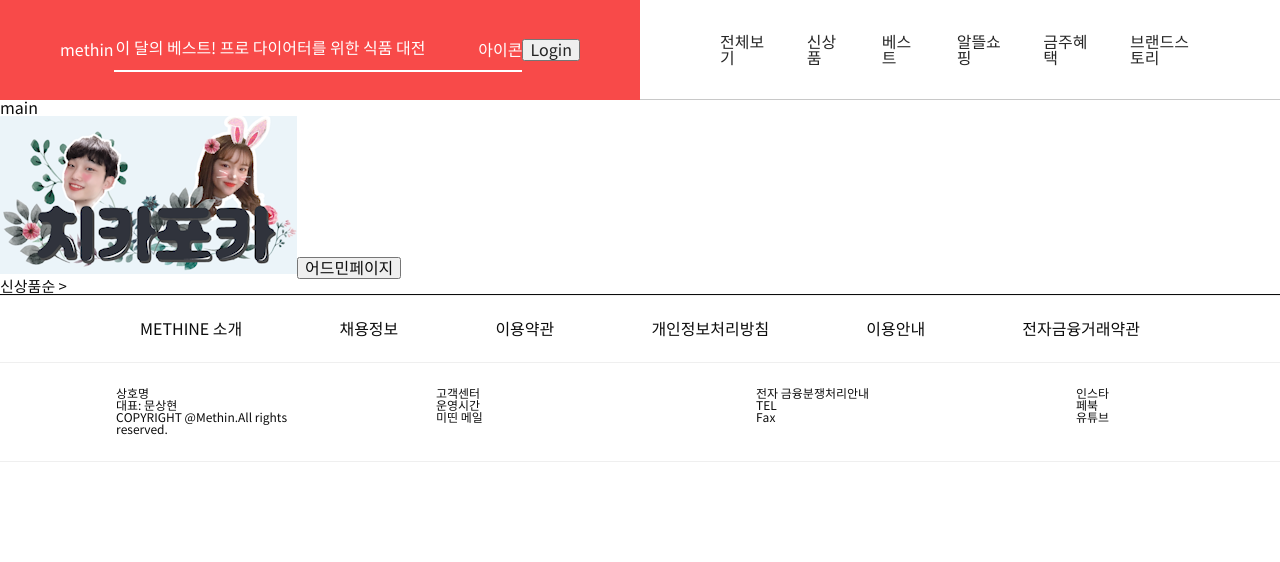
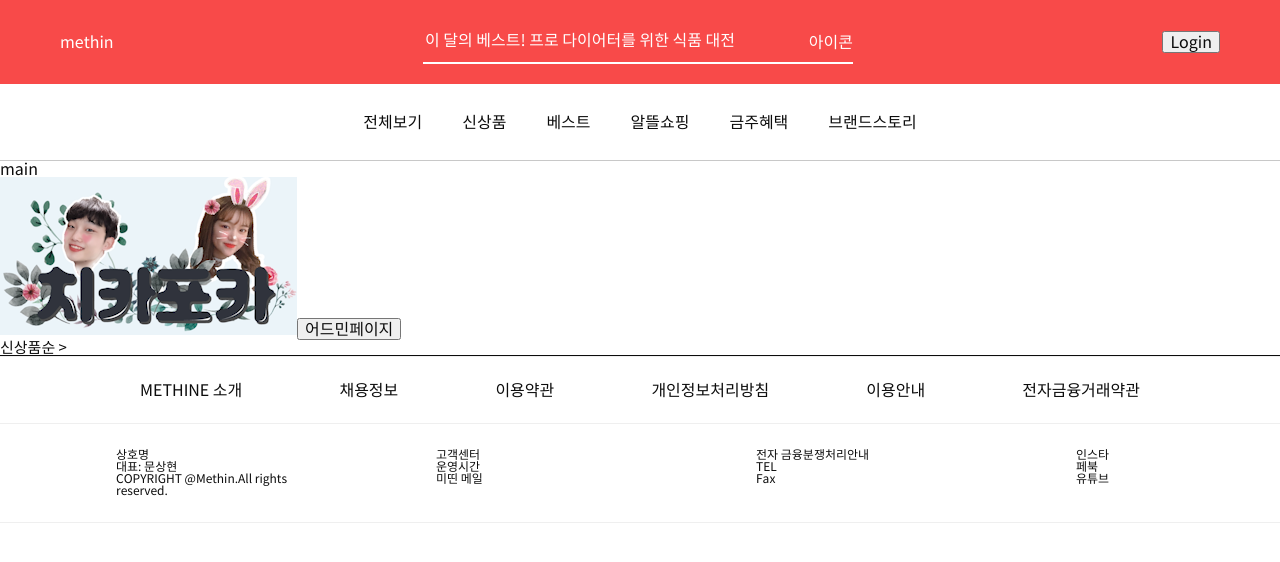
Before and after one commit to soohanlee/methin, a React (Create React App) app: page / in a window 1280 px wide. Shown: the top 562 px of the page. Built offline with nearby package versions, Linux system fonts and the light colour scheme; what notyf would draw is missing.

Commit message:
feat: header antd header제거

```diff
--- a/src/App.js
+++ b/src/App.js
@@ -41,13 +41,6 @@ const UserContainer = styled(Layout)`
   flex-direction: column;
   overflow-y: auto;
   height: 100%;
-`;
-
-const CustomHeader = styled(Header)`
-  display: flex;
-  height: 10rem;
-
-  padding: 0;
 `;
 
 const CustomContent = styled(Content)`
@@ -132,9 +125,7 @@ function App() {
             </Switch>
           ) : (
             <UserContainer>
-              <CustomHeader>
-                <Navigation />
-              </CustomHeader>
+              <Navigation />
 
               <CustomContent>
                 <Switch>
--- a/src/components/styled/Button/index.js
+++ b/src/components/styled/Button/index.js
@@ -12,6 +12,12 @@ const Button = styled.button`
 export const MainButton = styled(Button)`
   background: ${(props) => props.theme.SIGNITURE_MAIN};
   color: ${(props) => props.theme.TEXT_HYPERLINK};
+
+  ${props => props.reverse && css`
+    background: ${(props) => props.theme.BACKGROUND};
+    color: ${(props) => props.theme.SIGNITURE_MAIN};
+    border: 0.1rem solid ${(props) => props.theme.SIGNITURE_MAIN};
+  `}
 `;
 
 export const SubButton = styled(Button)`
```
